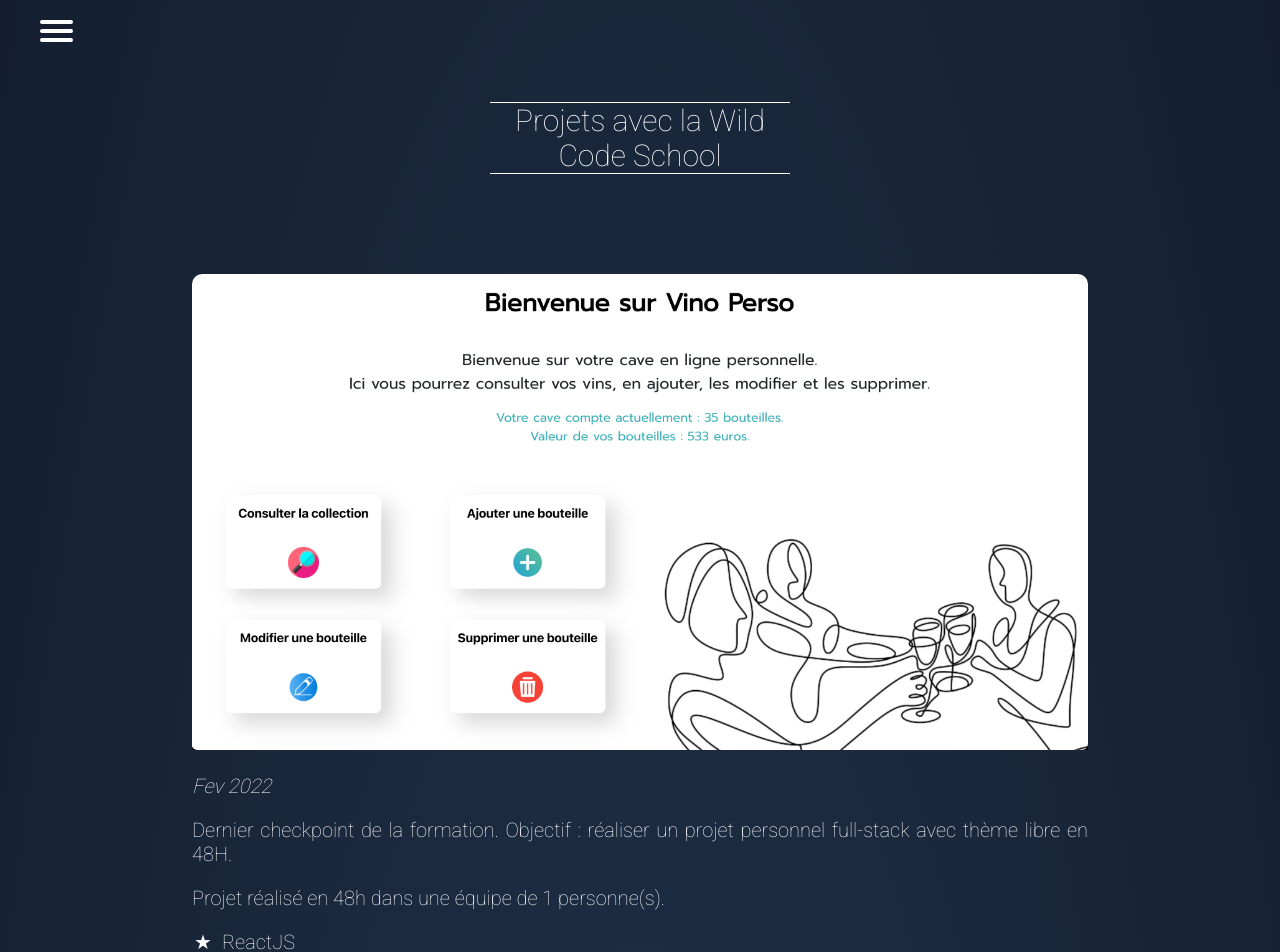
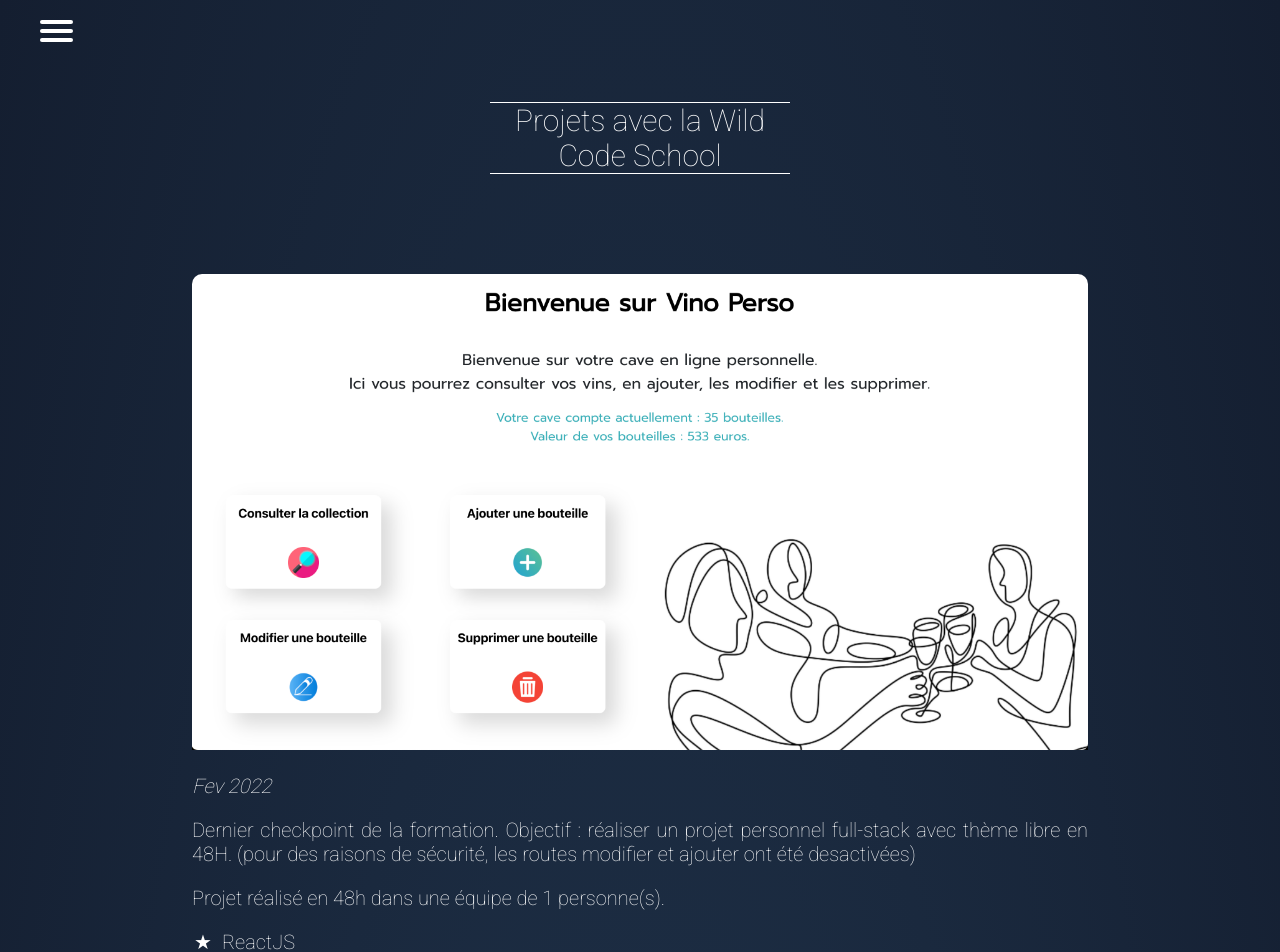
Before and after one commit to guilhemcv/portfolio, a React (Create React App) app: page /portfolio in a window 1280 px wide. Shown: the top 952 px of the page. Built offline with nearby package versions, Linux system fonts and the light colour scheme.

Commit message:
modif data

```diff
--- a/src/data/portfoliodata.js
+++ b/src/data/portfoliodata.js
@@ -9,7 +9,7 @@ const portfoliodata = [
     image: vinoperso,
     lien: 'https://cave-a-vin.netlify.app/',
     description:
-      "Dernier checkpoint de la formation. Objectif : réaliser un projet personnel full-stack avec thème libre en 48H.",
+      "Dernier checkpoint de la formation. Objectif : réaliser un projet personnel full-stack avec thème libre en 48H. (pour des raisons de sécurité, les routes modifier et ajouter ont été desactivées)",
     github: 'https://github.com/guilhemcv/checkpoint4-front',
     duree: '48h',
     personnes: 1,
```
